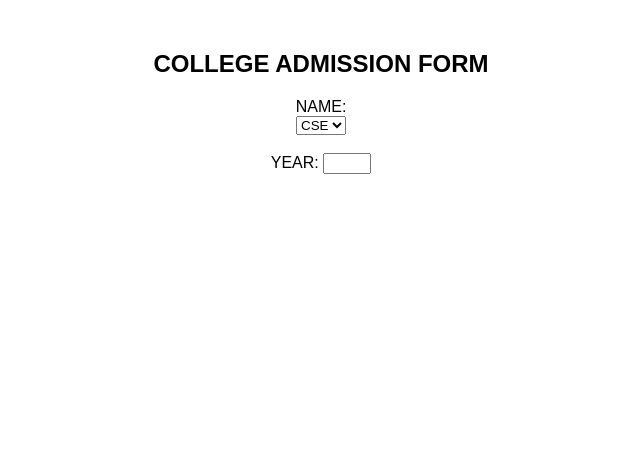
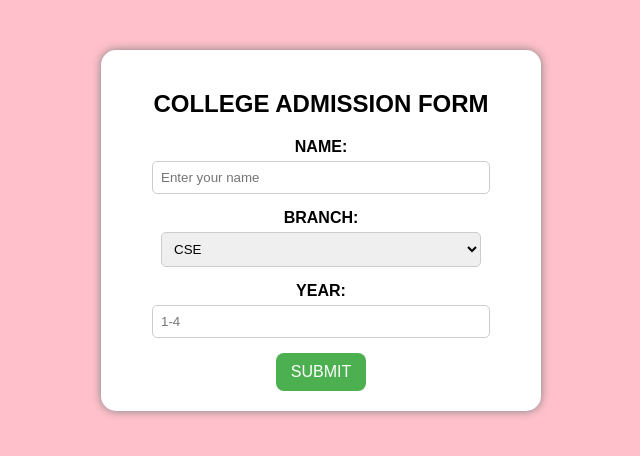
Before and after one commit to tarunng55-rgb/Shivam-CSE-DS-1, a plain HTML site: page st 1 shivam kumar cse ds 1 .html in a window 1280 px wide. Shown: the whole page, without its empty margins (319-959 px from the left). Drawn offline with Linux system fonts and the light colour scheme.

Commit message:
Update st 1 shivam kumar cse ds 1 .html

```diff
--- a/st 1 shivam kumar cse ds 1 .html
+++ b/st 1 shivam kumar cse ds 1 .html
@@ -1,52 +1,83 @@
+<!DOCTYPE html>
 <html>
 <head>
   <title>COLLEGE ADMISSION</title>
   <style>
-       body{<!DOCTYPE html>
-
-         background color: pink;
-         font-family: arial, sans-serif;
+    body {
+      background-color: pink;
+      font-family: Arial, sans-serif;
       text-align: center;
       margin-top: 50px;
     }
-   container{
+
+    .container {
       background: white;
       width: 400px;
       margin: auto;
-         padding: 20px
+      padding: 20px;
       border-radius: 15px;
-         box-shadow: 0px 0px 0px;
-         animation: fade IN 2s;
+      box-shadow: 0px 0px 10px gray;
+      animation: fadeIn 2s;
     }
-   @keyframes fadeIN{
-         from{opacity:0;}
-         to{opacity:1;}
-   button{
-         background-color: white
+
+    @keyframes fadeIn {
+      from { opacity: 0; }
+      to { opacity: 1; }
+    }
+
+    button {
+      background-color: #4CAF50;
       color: white;
-         padding:10px, 15px;
+      padding: 10px 15px;
       border: none;
-         border-radius:8px;
+      border-radius: 8px;
       cursor: pointer;
+      font-size: 16px;
     }
-    button: hover{
-         background-color:
+
+    button:hover {
+      background-color: #45a049;
+    }
+
+    label {
+      font-weight: bold;
+    }
+
+    input, select {
+      padding: 8px;
+      width: 80%;
+      margin-top: 5px;
+      margin-bottom: 15px;
+      border-radius: 5px;
+      border: 1px solid #ccc;
     }
   </style>
 </head>
 <body>
   <div class="container">
-         <h2> COLLEGE ADMISSION FORM</h2>
-         <label for="name"> NAME:</label><br>
-         <select id>="branch">
-              <option>CSE</option>
-              <option>ECE</option>
-              <option>ME</option>
-              <option>CE</option>
-          </select><br><br>
-          <label for="year">YEAR:</label>
-          <input type="number" id="year"min="1" max="4"><br><br>
-          <button onclick="alert(FORM SUBMITTED SUCCESSFULLY!)submit</button>
+    <h2>COLLEGE ADMISSION FORM</h2>
+
+    <label for="name">NAME:</label><br>
+    <input type="text" id="name" placeholder="Enter your name"><br>
+
+    <label for="branch">BRANCH:</label><br>
+    <select id="branch">
+      <option value="CSE">CSE</option>
+      <option value="ECE">ECE</option>
+      <option value="ME">ME</option>
+      <option value="CE">CE</option>
+    </select><br>
+
+    <label for="year">YEAR:</label><br>
+    <input type="number" id="year" min="1" max="4" placeholder="1-4"><br>
+
+    <button onclick="submitForm()">SUBMIT</button>
   </div>
+
+  <script>
+    function submitForm() {
+      alert('FORM SUBMITTED SUCCESSFULLY!');
+    }
+  </script>
 </body>
 </html>
```
Lines whose indentation alone changed are shown as unchanged.
